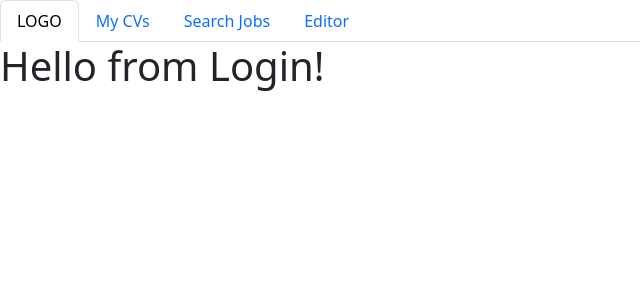
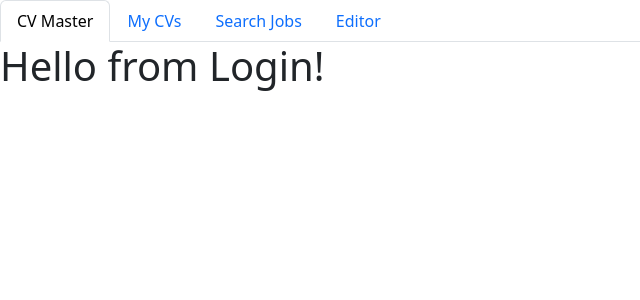
Before and after one commit to wallet-wizard/cv-master, a React (Vite) app: page / in a window 1280 px wide. Shown: the top 300 px of the page, without its empty margins (0-640 px from the left). Built offline with nearby package versions, Linux system fonts and the light colour scheme.

Commit message:
Changing logo to project name

```diff
--- a/src/components/NavTabs.jsx
+++ b/src/components/NavTabs.jsx
@@ -1,5 +1,5 @@
-import React from 'react';
-import { NavLink } from 'react-router-dom';
+import React from "react";
+import { NavLink } from "react-router-dom";
 
 function NavTabs() {
   return (
@@ -8,17 +8,17 @@ function NavTabs() {
         <NavLink
           to="/"
           className={({ isActive }) =>
-            isActive ? 'nav-link active' : 'nav-link'
+            isActive ? "nav-link active" : "nav-link"
           }
         >
-          LOGO
+          CV Master
         </NavLink>
       </li>
       <li className="nav-item">
         <NavLink
           to="myCVs"
           className={({ isActive }) =>
-            isActive ? 'nav-link active' : 'nav-link'
+            isActive ? "nav-link active" : "nav-link"
           }
         >
           My CVs
@@ -28,7 +28,7 @@ function NavTabs() {
         <NavLink
           to="searchJobs"
           className={({ isActive }) =>
-            isActive ? 'nav-link active' : 'nav-link'
+            isActive ? "nav-link active" : "nav-link"
           }
         >
           Search Jobs
@@ -38,7 +38,7 @@ function NavTabs() {
         <NavLink
           to="editor"
           className={({ isActive }) =>
-            isActive ? 'nav-link active' : 'nav-link'
+            isActive ? "nav-link active" : "nav-link"
           }
         >
           Editor
```
